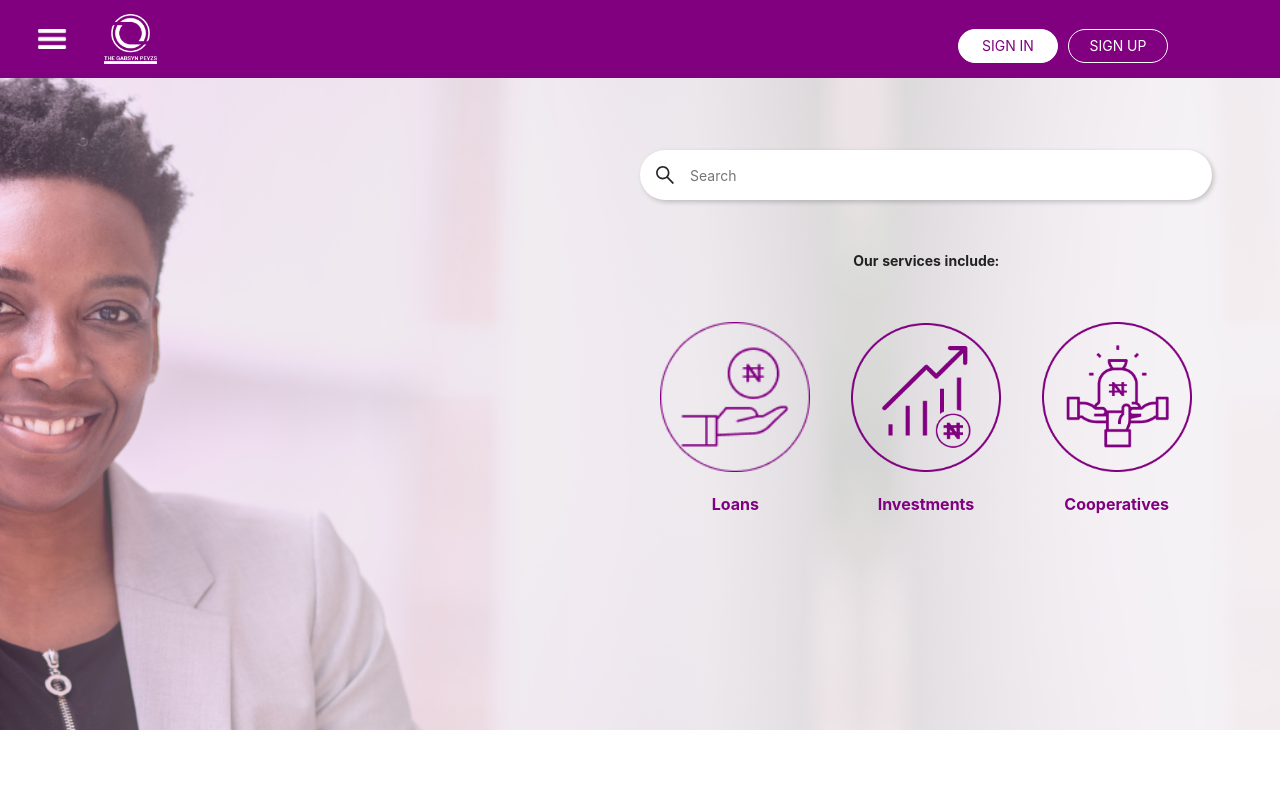
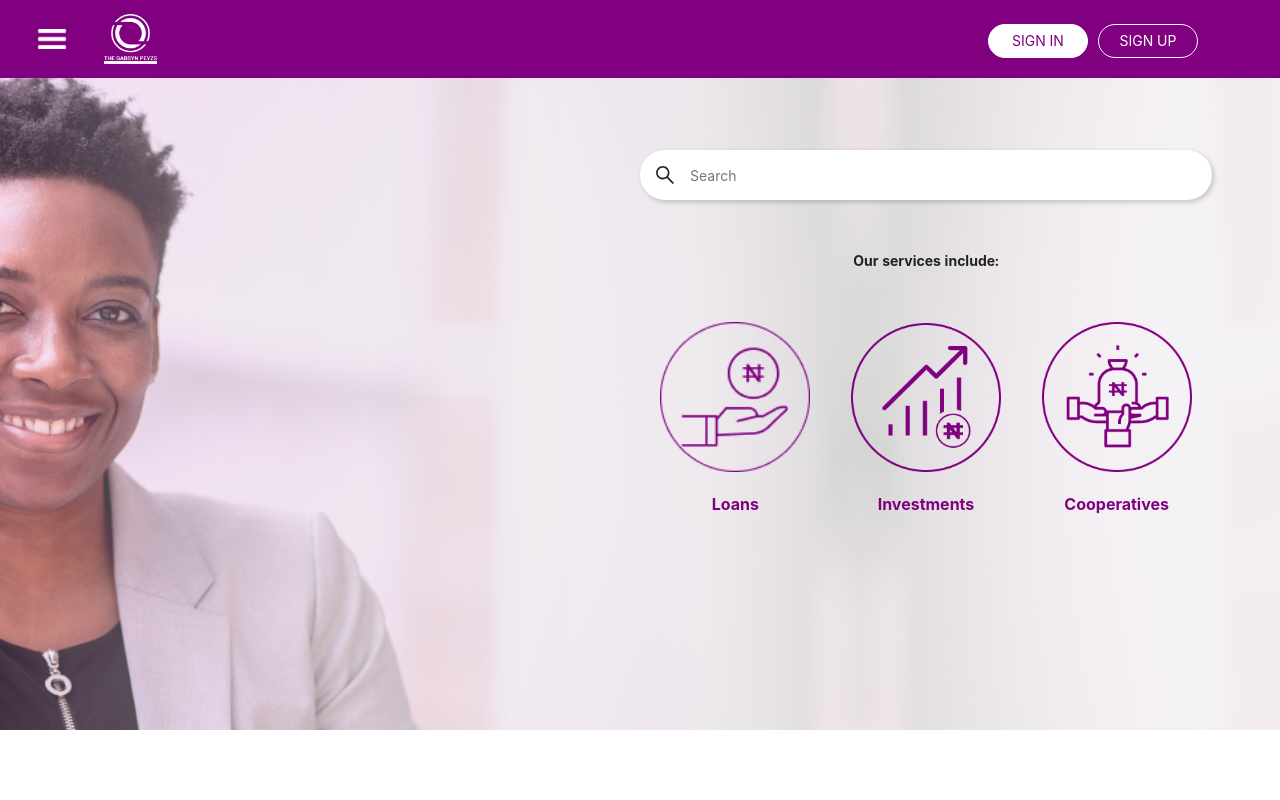
Before and after one commit to buildSystems/GabsynPeyz_Website, a Next.js app: page / in a window 1280 px wide. Shown: the top 800 px of the page. Built offline with nearby package versions, Linux system fonts and the light colour scheme.

Commit message:
navbar styling

```diff
--- a/components/Navbar.tsx
+++ b/components/Navbar.tsx
@@ -629,7 +629,7 @@ const Navbar = (props:Props) => {
                 <div className="modalMainDesc" >
                         <h4><strong>Requirements</strong></h4>
                         <div style={{textAlign: 'left'}}>
-                            <ul >
+                            <ul>
                                 <li>Fill Membership Registration Form Online/physically</li>
                                 <li>Provide ID Card, Passport Photograph, Utility Bill</li>
                                 <li>Pay Registration Fee: N1000</li>
@@ -641,7 +641,7 @@ const Navbar = (props:Props) => {
                                 <li>Not less than 18 years of age except in the case of an heir of a deceased member, and where the Director grants exemption from this qualification.</li>
                                 <li>Any other category of person(s) approved by the general body of the members as qualified to be members of the society.</li>
                                 <li>Any member who does not belong to any other society, the primary objects of which coincide with that of this society except with the permission of the Direct</li>
-                            </ul>
+                           </ul>
                         </div>
 
                 </div>
@@ -656,7 +656,7 @@ const Navbar = (props:Props) => {
                     <Link href="/">
                         <img src="/assets/images/icons/GPlogo.png"  alt="" className="logo" onClick={() => router.push('/')} />
                     </Link>
-                    <div style={{display: "flex", alignItems: "flex-end", marginTop: "15px", textAlign: "right", width: "300px", height: "100% !important", float: "right"}}>
+                    <div style={{display: "flex", alignItems: "flex-end", marginTop: "10px", textAlign: "right", width: "270px", height: "100% !important", float: "right"}}>
                         <a href={Constants.LOGIN} className="navBtn navSignIn">SIGN IN</a>
                         <a href={Constants.REGISTER} className="navBtn navSignUp">SIGN UP</a>
                     </div>
```
